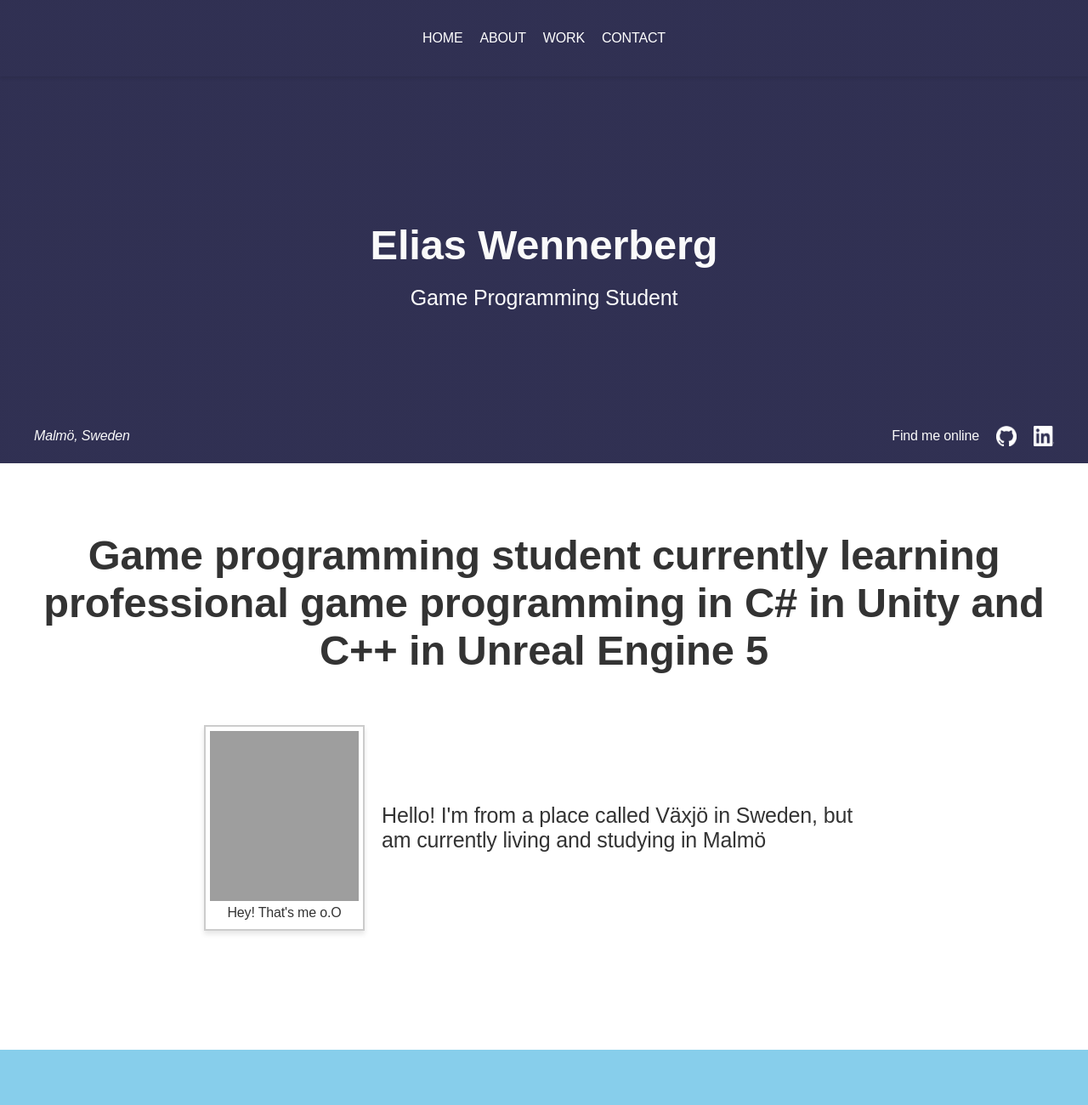
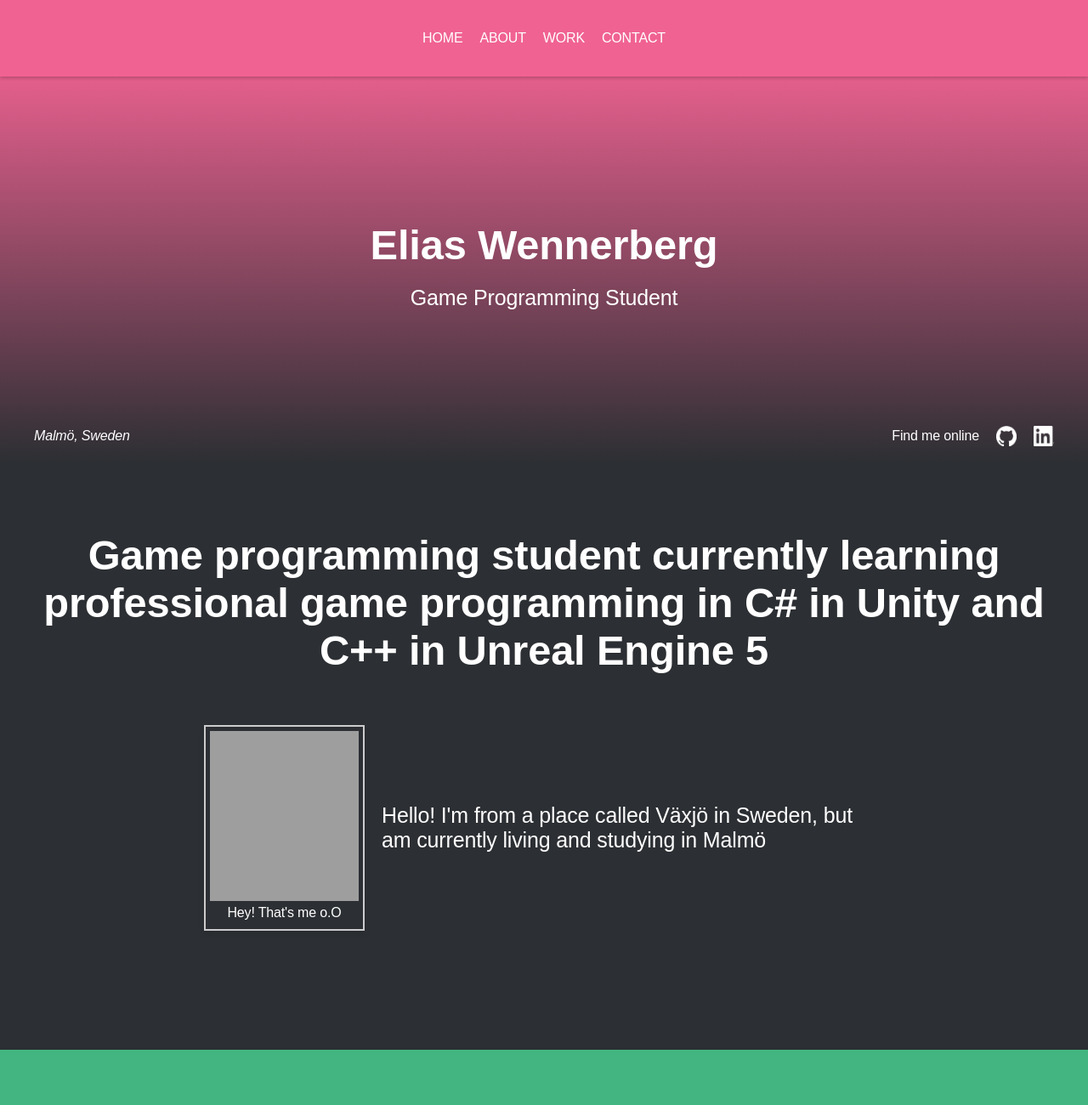
Before and after one commit to NoSlimes/wennerberg.github.io, a plain HTML site: page home.html in a window 1280 px wide. Shown: the top 1300 px of the page at 85% size. Drawn offline with Linux system fonts and the light colour scheme; grey boxes are pictures that could not be loaded; a script that the page names is missing.

Commit message:
Update header and section styles with new colors and properties.
- Changed header background color, position, width, and shadow
- Adjusted text colors in hero, about, work sections
- Modified accent colors for better contrast

```diff
--- a/style.css
+++ b/style.css
@@ -180,12 +180,18 @@ h5,
 /* Style the header */
 .site_header {
   padding: var(--space-s) 0;
-  background: linear-gradient(rgba(26, 26, 64, 0.9), rgba(26, 26, 64, 0.9));
+  background-color: #F06292;
+  position: fixed;
+  top: 0;
+  left: 0;
+  width: 100%;
+  z-index: 100;
+  box-shadow: 0 2px 4px rgba(0, 0, 0, 0.2);
 }
 
 .site_header_nav ul li a {
   text-decoration: none;
-  color: #fff;
+  color: #FFFFFF;
 }
 
 /* Hero section styling */
@@ -207,14 +213,14 @@ section {
 }
 
 section#hero {
-  background: linear-gradient(rgba(26, 26, 64, 0.9), rgba(26, 26, 64, 0.9)),
+  background: linear-gradient(#F06292, #2C2F33),
     url("/assets/background_image.jpg");
   padding-bottom: 4px;
   background-size: cover;
   background-position: top;
   background-attachment: scroll;
-  color: #fafafa;
-  --color-accent: #8a2be2;
+  color: #FFFFFF; /* White Text */
+  --color-accent: #FFFFFF;  /* White accent color for contrast */
 }
 
 /* About section */
@@ -248,9 +254,9 @@ section#hero {
 }
 
 section#about {
-  background-color: #ffffff;
-  color: #333;
-  --color-accent: #ffd700;
+  background-color: #2C2F33;
+  color: #FFFFFF;
+  --color-accent: #F062921;
 }
 
 /* work section */
@@ -259,9 +265,9 @@ section#about {
 }
 
 section#work {
-  background-color: #87ceeb;
-  color: #0c0c0c;
-  --color-accent: #2e8b57;
+  background-color: #43B581;
+  color: #FFFFFF;
+  --color-accent: #F062921;
 }
 
 /* contact section */
@@ -279,6 +285,7 @@ section#work {
 label {
   margin-bottom: 5px;
   font-weight: bold;
+  color: #FFFFFF; /* White Label */
 }
 
 input[type="text"],
@@ -290,6 +297,7 @@ textarea {
   border-radius: 4px;
   box-shadow: 0 2px 4px rgba(0, 0, 0, 0.1);
   margin-bottom: 10px;
+  color: #000;
 }
 
 textarea {
@@ -301,29 +309,18 @@ button[type="submit"] {
   padding: 10px 20px;
   border: none;
   border-radius: 4px;
-  background-color: #007bff;
+  background-color: #F06292;
   color: white;
   cursor: pointer;
 }
 
 button[type="submit"]:hover {
-  background-color: #0056b3;
+  background-color: #F06292;
 }
 
 /* footer section */
 section#footer {
   padding: var(--space-l) var(--space-l);
-}
-
-.site_header {
-  position: fixed; /* Crucial: Fixes the element relative to the viewport */
-  top: 0;        /* Sticks it to the top */
-  left: 0;       /* Ensures it spans the full width */
-  width: 100%;    /*  ensures it spans the full width */
-  background-color: #fff; /*  Add a background color to make it visible above content */
-  z-index: 100;   /* Important: Ensures it's above other content. Adjust as needed.*/
-  box-shadow: 0 2px 4px rgba(0, 0, 0, 0.1); /* Optional: Adds a subtle shadow */
-  /* Add any other styling you want for your header here:  padding, etc. */
 }
 
 /* OPTIONAL:  Add some padding to the body to avoid content being hidden under the header */
```
